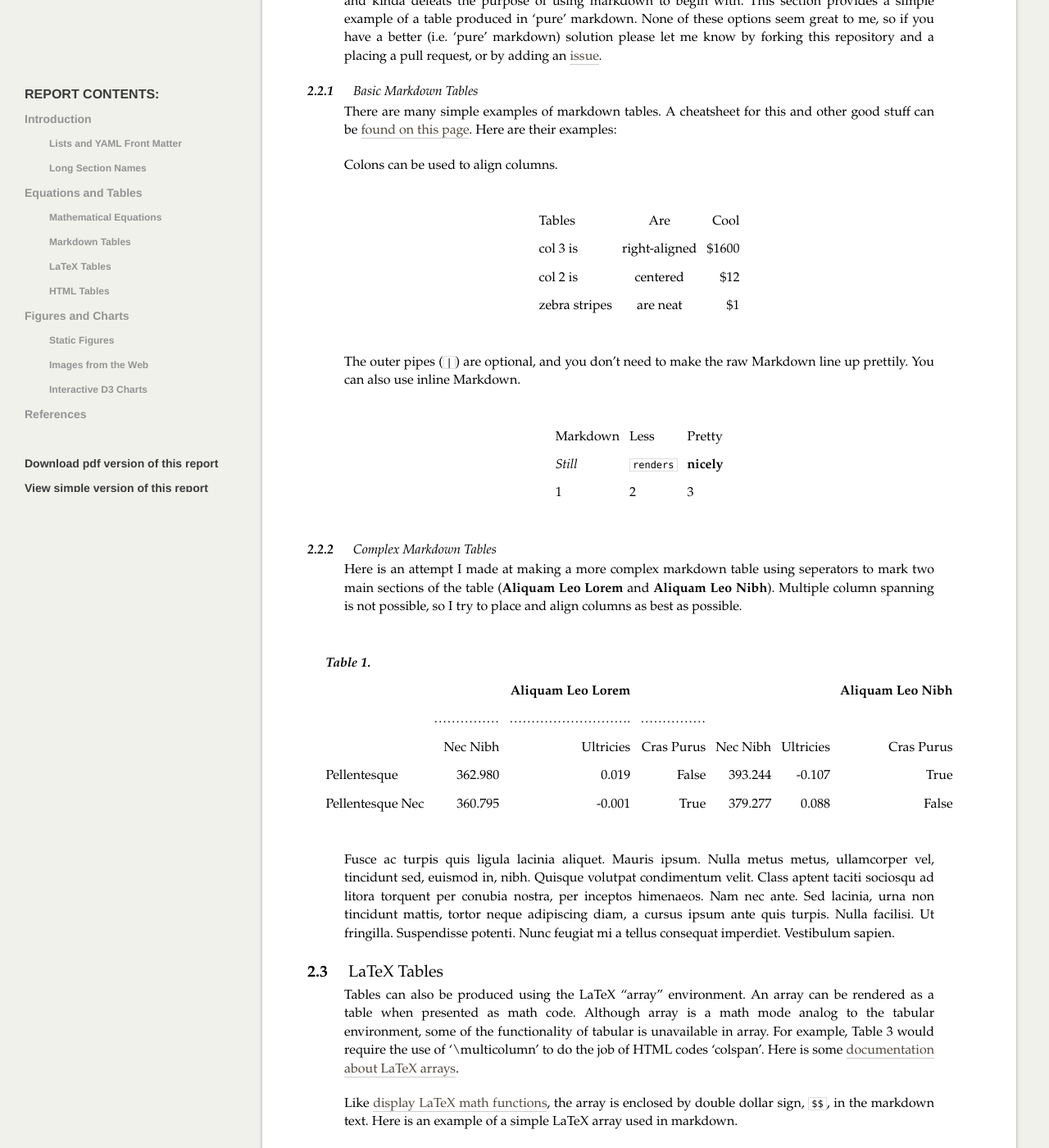
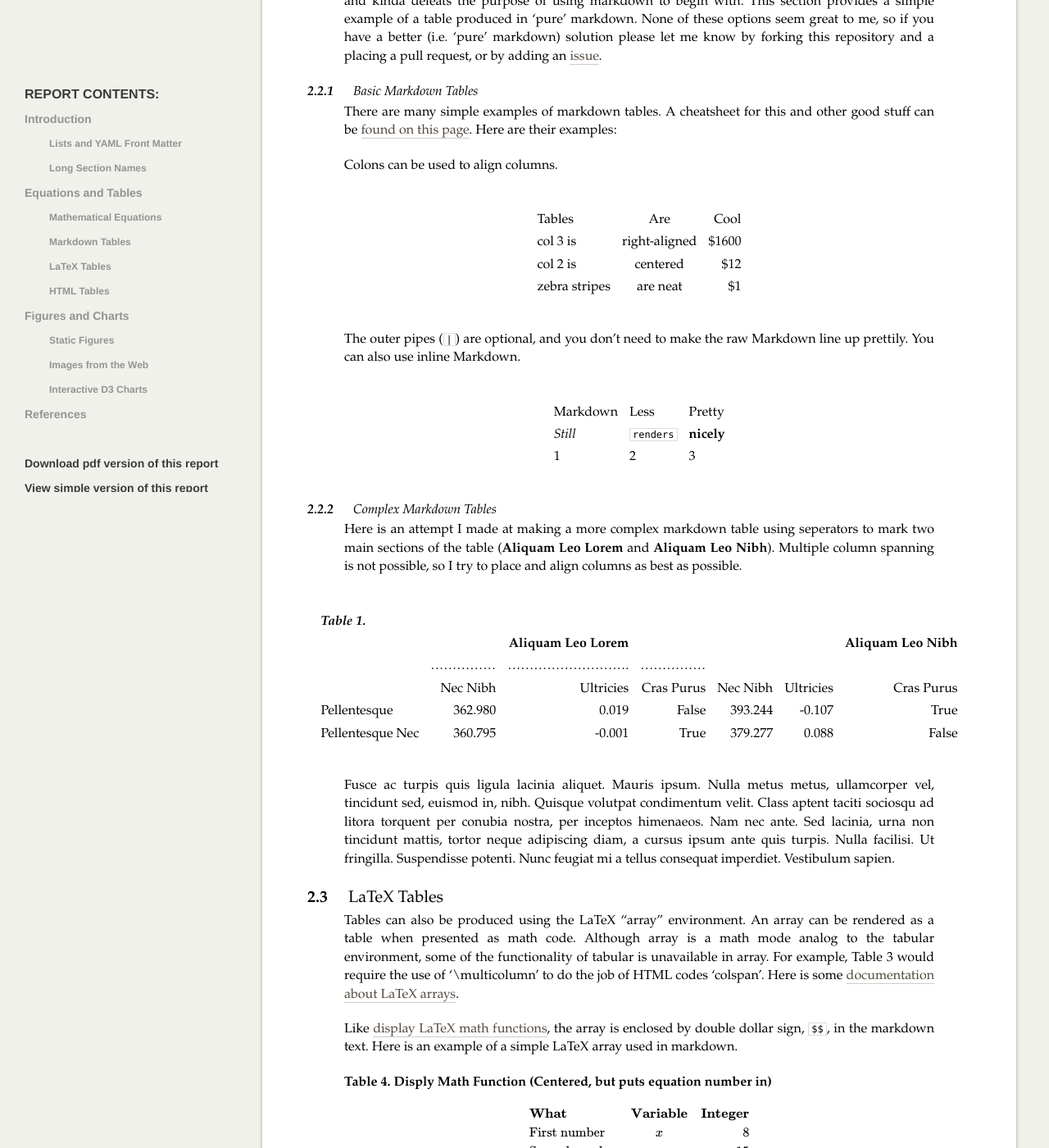
Before and after one commit to adamvi/Markdown_Document, a Jekyll site: the page built from index.md, in a window 1280 px wide and 1400 px high, scrolled down 2883 px. Shown: the whole window at 82% size. Built offline with Jekyll 4.4.1, drawn with Linux system fonts in a browser that asks for light colours; formulas are drawn with MathJax 3.

Commit message:
Edit table padding

```diff
--- a/css/document.css
+++ b/css/document.css
@@ -59,10 +59,7 @@ table,
 caption,
 tbody,
 tfoot,
-thead,
-tr,
-th,
-td {
+thead {
   margin: 0;
   padding: 0;
   border: 0;
@@ -102,7 +99,9 @@ caption,
 th,
 td {
   font-weight: normal;
-  padding: 6px;
+   padding-left: 7px;
+   padding-right: 7px;
+   padding-top: 4px;
 }
 blockquote:before,
 blockquote:after,
```
